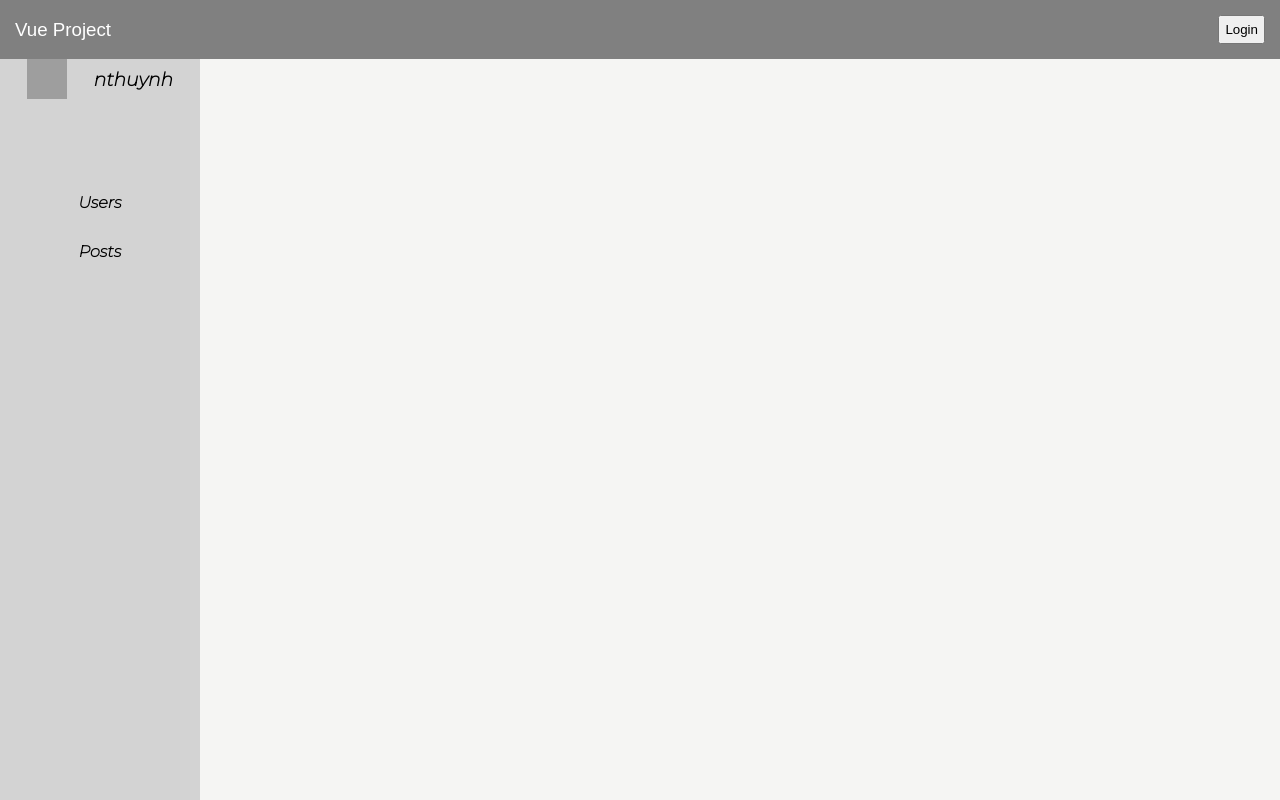
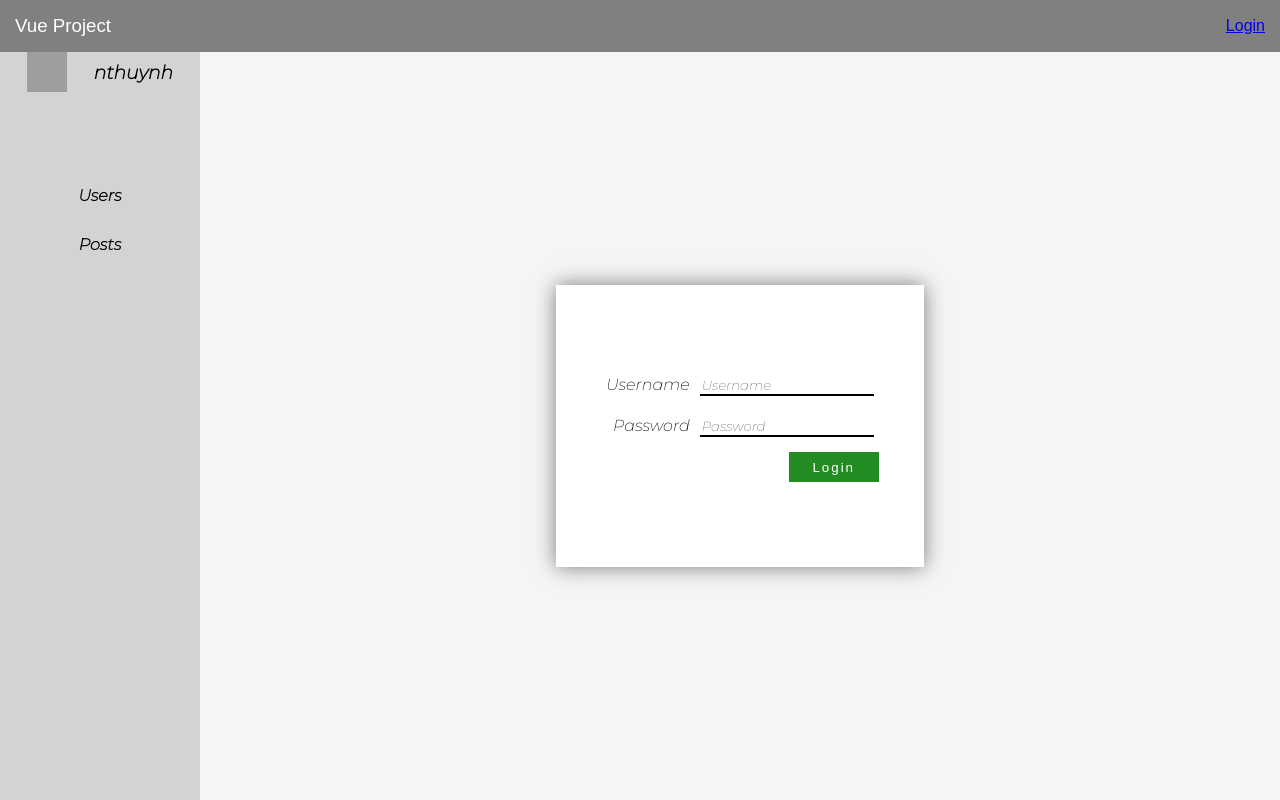
Before and after one commit to huynhnt1406/vuejsnotvuex, a Vue app: page /login in a window 1280 px wide. Built offline with nearby package versions, Linux system fonts and the light colour scheme; grey boxes are pictures that could not be loaded.

Commit message:
use vuejs not use vuex

```diff
--- a/package.json
+++ b/package.json
@@ -12,7 +12,8 @@
     "core-js": "^3.6.5",
     "vue": "^2.6.12",
     "vue-axios": "^3.2.4",
-    "vue-router": "^3.5.1"
+    "vue-router": "^3.5.1",
+    "vuex": "^3.6.2"
   },
   "devDependencies": {
     "@vue/cli-plugin-babel": "~4.5.0",
--- a/src/components/Header.vue
+++ b/src/components/Header.vue
@@ -4,7 +4,7 @@
           <h3>Vue Project</h3>
       </div>
       <div class="header-right">
-          <button>Login</button>
+          <router-link to="/login">Login</router-link>
       </div>
   </div>
 </template>
--- a/src/components/Sidebar.vue
+++ b/src/components/Sidebar.vue
@@ -5,8 +5,8 @@
             <h3>nthuynh</h3>
       </div>
       <div class="sidebar-link">
-            <router-link class="link" to='/users'>Users</router-link>
-            <router-link class="link" to='/posts'>Posts</router-link>
+            <router-link   class="link" to='/users'>Users</router-link>
+            <router-link  class="link" to='/posts'>Posts</router-link>
       </div>
   </div>
 </template>
--- a/src/main.js
+++ b/src/main.js
@@ -1,9 +1,12 @@
+
 import Vue from 'vue'
 import App from './App.vue'
 import router from './routers/index'
+import store from './store/index'
+export const eventBus = new Vue();
 Vue.config.productionTip = false
-
 new Vue({
+  store,
   router,
   render: h => h(App),
 }).$mount('#app')
--- a/src/routers/index.js
+++ b/src/routers/index.js
@@ -4,17 +4,23 @@ import UserDetail from '../views/UserDetail'
 import PostDetail from '../views/PostDetail'
 import Users from '../views/Users'
 import Posts from '../views/Posts'
+import Login from '../views/Login'
 Vue.use(VueRouter);
 const routes = [
     {
+        path:'/login',
+        name:'Login',
+        component:Login,
+    },
+    {
         path:'/users',
         name:'Users',
-        component:Users
+        component:Users,
     },
     {
         path:'/posts',
         name:'Posts',
-        component:Posts
+        component:Posts,
     },
     {
         path:'/users/userdetail/:id',
--- a/src/views/AllPosts.vue
+++ b/src/views/AllPosts.vue
@@ -33,12 +33,14 @@ Vue.use(VueAxios,axios)
                 posts:null
             }
         },
+        created(){
+            this.axios.get('https://jsonplaceholder.typicode.com/posts').then((res) => {
+                this.posts = res.data
+            })
+        },
         methods:{
-            getPosts(){
-                this.axios.get('https://jsonplaceholder.typicode.com/posts').then((res) => {
-                    this.posts = res.data
-                })
-            },
+
+            //search post using  emit
             filterPost(id){
                 this.axios.get(`https://jsonplaceholder.typicode.com/posts/${id}`).then(() => {
                     this.posts = this.posts.filter(post => post.id == id)
@@ -52,9 +54,6 @@ Vue.use(VueAxios,axios)
                 }
             }
         },
-        mounted(){
-            this.getPosts()
-        }
     }
 </script>
 
--- a/src/views/AllUsers.vue
+++ b/src/views/AllUsers.vue
@@ -2,7 +2,7 @@
     <div class="users" >
         <UserSearch @filterUser = 'searchUser'/>
         <div class="user-display">
-            <div v-for="user in users" :key="user.id" class="user-ele">
+            <div v-for="user in this.users" :key="user.id" class="user-ele">
                 <div class="user-left">
                     <div class="user-avt">
                         <img src="https://cdn4.iconfinder.com/data/icons/symbols-vol-1-1/40/user-person-single-id-account-player-male-female-512.png" alt="useravt">
@@ -25,6 +25,7 @@ import Vue from 'vue'
 import axios from 'axios'
 import VueAxios from 'vue-axios'
 import UserSearch from '../views/UserSearch'
+import {eventBus} from '../main'
 Vue.use(VueAxios,axios)
 export default {
     name:'AllUser',
@@ -33,25 +34,31 @@ export default {
     },
     data(){
         return{
-            users:null,
+            users:[],
         }
     },
-
+    created(){
+        axios.get('https://jsonplaceholder.typicode.com/users')
+            .then((res) => this.users = res.data)
+        /// using event bus to tranfer data with non-relative component
+        eventBus.$on('removeUser', (id) => {
+            this.users = this.users.filter(user => user.id !== id)
+            console.log(this.users);
+        }),
+        //using event bus to update data from api
+        eventBus.$on('updatedUser' , (data) => {
+            const index = this.users.findIndex(user => user.id === data.id)
+            if(index !== -1){
+                console.log(data)
+                this.users.splice(index, 1, data);
+            }
+        })
+    },
     methods:{
-        getData(){
-            this.axios.get('https://jsonplaceholder.typicode.com/users').then((result) =>{
-                console.warn(result)
-                this.users = result.data
-            })
-        },
+        //search post by using emit
         filterUser(id){
             this.axios.get(`https://jsonplaceholder.typicode.com/users/${id}`).then(() => {
                 this.users = this.users.filter(user => user.id == id)
-            })
-        },
-        removeUser(id){
-            this.axios.delete(`https://jsonplaceholder.typicode.com/users/${id}`).then(() => {
-                this.users = this.users.filter(user => user.id !== id)
             })
         },
         searchUser(e){
@@ -60,11 +67,15 @@ export default {
             }else{
                 this.filterUser(e.target.value)
             }
+        },
+        updatedUser(data){
+            const index = this.users.findIndex(user => user.id === data.id)
+            if(index !== -1){
+                console.log(data)
+                this.users.splice(index, 1, data);
+            }
         }
     },
-    mounted(){
-        this.getData()
-    }
 }
 </script>
 
--- /dev/null
+++ b/src/views/Login.vue
@@ -0,0 +1,77 @@
+<template>
+  <div class="containerlogin">
+    <form  method="GET" class="loginform" @submit.prevent="loginUser()" >
+      <div class="child">
+        <label for="name">Username</label>
+        <input id="name" type="text" v-model="username" placeholder="Username">
+      </div>
+         <div class="child">
+        <label for="name">Password</label>
+        <input id="pass" type="password" v-model="password" placeholder="Password">
+      </div>
+      <div class="submitbtn">
+        <button type="submit" >Login</button>
+      </div>
+    </form>
+  </div>
+</template>
+<script>
+export default {
+  data(){
+    return{
+      username:'',
+      password:'',
+    }
+  },
+  methods:{
+    loginUser(){
+        if(this.username === '' || this.username == null){
+          alert('username is required')
+        }else if(this.password === ''   || this.password.length <=7 ){
+          alert('your password must have At least 8 characters—the more characters, the better')
+        }
+        else if(this.password.includes("<" ,">")){
+          alert('your password have  < or >  so can cause problems in Web browsers.')
+        }
+        else{
+          this.username = localStorage.setItem("username",JSON.stringify(this.username))
+          this.password = localStorage.setItem("password",JSON.stringify(this.password))
+          this.$router.push('/homepage')
+        }
+    },
+  }
+}
+</script>
+
+<style>
+.loginform{
+  display: flex;
+  flex-direction: column;
+  background-color: white;
+  justify-content: flex-end;
+  align-items: flex-end;
+  padding:10vh 5vh 10vh 5vh;
+  box-shadow: 0px 0px 20px rgba(0,0,0,.5);
+  position: relative;
+}
+.loginform .submitbtn{
+  display:flex;
+  justify-content: flex-end;
+}
+.loginform .submitbtn button{
+  height: 30px;
+  width: 90px;
+  margin:5px;
+  background-color: forestgreen;
+  border:none;
+  color:white;
+  font-weight: 400;
+  letter-spacing: 2px;
+}
+.containerlogin{
+    display: flex;
+    justify-content: center;
+    align-items: center;
+    flex:1;
+}
+</style>
--- a/src/views/UserDetail.vue
+++ b/src/views/UserDetail.vue
@@ -6,27 +6,27 @@
        <div class="formuser">
             <div class="child">
                 <label for="">Full name</label>
-                <input type="text" v-model="user.name">
+                <input type="text" v-model.lazy="user.name">
             </div>
             <div class="child">
                 <label for="">User name</label>
-                <input type="text" v-model="user.username">
+                <input type="text" v-model.lazy="user.username">
             </div>
             <div class="child">
                 <label for="">Email</label>
-                <input type="text" v-model="user.email">
+                <input type="text" v-model.lazy="user.email">
             </div>
             <div class="child">
                 <label for="">Street</label>
-                <input type="text" v-model="user.address.street">
+                <input type="text" v-model.lazy="user.address.street">
             </div>
             <div class="child">
                 <label for="">City</label>
-                <input type="text" v-model="user.address.city">
+                <input type="text" v-model.lazy="user.address.city">
             </div>
             <div class="buttonuser">
-                <button >Update</button>
-                <button >Delete</button>
+                <button  @click="updateUser(user)" >Update</button>
+                <button @click="deleteUser(user.id)" >Delete</button>
             </div>
        </div>
    </div>
@@ -36,7 +36,7 @@
 import Vue from 'vue'
 import VueAxios from 'vue-axios'
 import axios from 'axios'
-
+import {eventBus} from '../main'
 Vue.use(VueAxios,axios)
 export default {
     name:"UserDetail",
@@ -57,16 +57,22 @@ export default {
             }
         }
     },
+    created(){
+            axios.get(`https://jsonplaceholder.typicode.com/users/${this.id}`).then((res) => {
+            this.user = res.data
+        })
+    },
     methods:{
-        getUserData(){
-            this.axios(`https://jsonplaceholder.typicode.com/users/${this.id}`).then((res) => {
-                this.user = res.data
-            })
+        deleteUser(id){
+            eventBus.$emit('removeUser', id)
+            this.$router.push({path:'/users'})
+        },
+        updateUser(user){
+            eventBus.$emit('updatedUser', user)
+            console.log(user)
+            this.$router.push({path:'/users'})
         },
     },
-    mounted(){
-        this.getUserData()
-    }
 }
 </script>
 
```
Also changed, not shown: src/store/index.js (deleted), src/store/modules/posts.js (deleted), src/store/modules/users.js (deleted), 1 other file (tests, documents, lock files or other folders).
